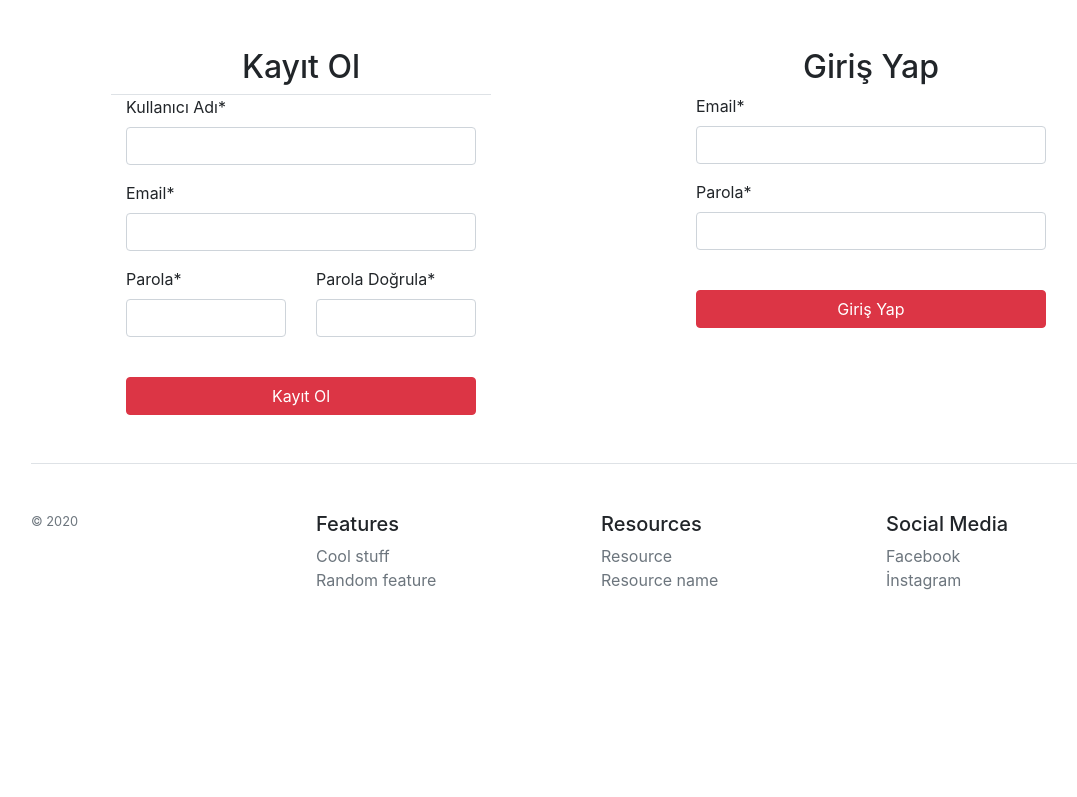
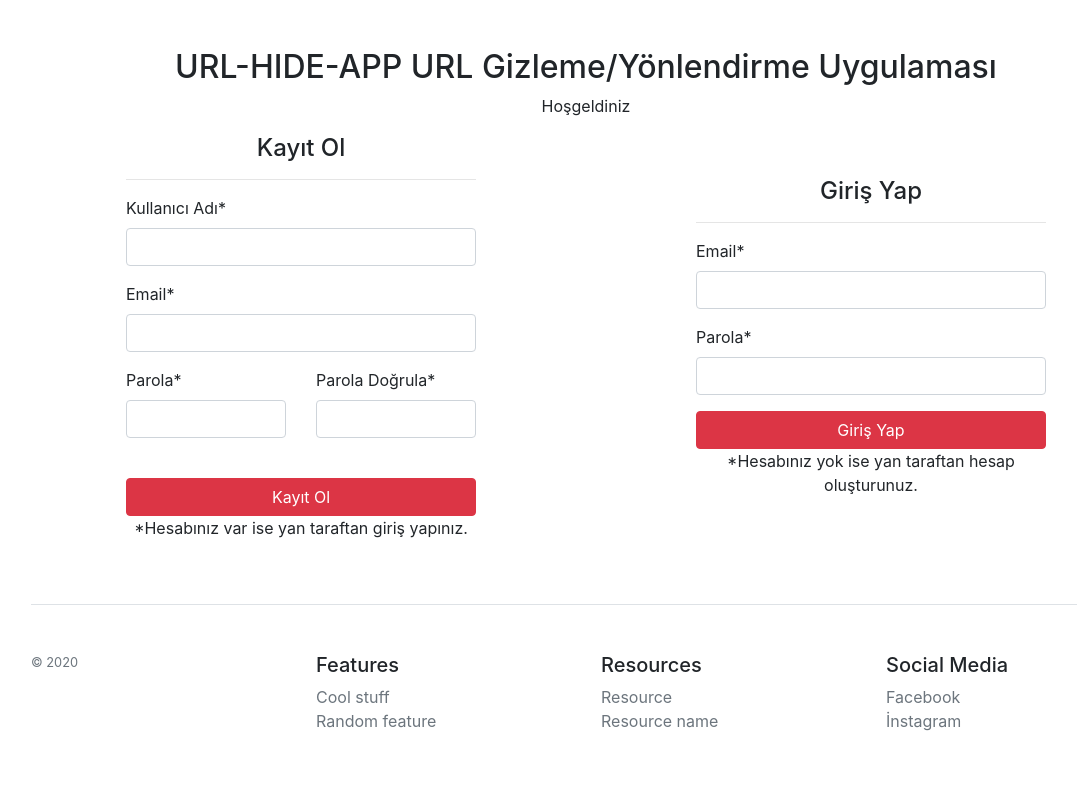
Before and after one commit to eibrahimarisoy/url-hide-app, a Django app: page / in a window 1280 px wide. Shown: the part 56-853 px from the top of the page, without its empty margins (54-1131 px from the left). Before the commit the page ends 646 px from the top, so only its background shows below. Run offline with Django 3.2, Linux system fonts and the light colour scheme; some libraries are stand-ins or nearby versions.

Commit message:
updated index page frontend

```diff
--- a/templates/page/index.html
+++ b/templates/page/index.html
@@ -5,15 +5,23 @@
 
 
 {% block content %}
+<div class="container mt-5">
+  <div class="row">
+    <div class="col text-center">
+       <h2> URL-HIDE-APP URL Gizleme/Yönlendirme Uygulaması</h2>
+       <p>Hoşgeldiniz</p>
+    </div>
+  </div>
+</div>
 
-
-<div class="container mt-5">
-  <div class="row justify-content-center">
+<div class="container">
+  <div class="row justify-content-center  align-items-center">
     <div class="col-4">
       <form method="POST">
-        <h2 class="text-center">Kayıt Ol</h2>
+        <h4 class="text-center">Kayıt Ol</h4>
+        <hr>
         {% csrf_token %}
-        <div class="row  border-top">
+        <div class="row">
           <div class="col">
             {{ register_form.username | as_crispy_field }}
           </div>
@@ -35,6 +43,7 @@
         <div class="row">
           <div class="col">
             <button formmethod="POST" formaction="{% url 'user_register' %}" type="submit" class="btn btn-block btn-md btn-danger">Kayıt Ol</button>
+            <p class="text-center">*Hesabınız var ise yan taraftan giriş yapınız.</p>
           </div>
         </div>
       </form>
@@ -44,11 +53,12 @@
     </div>
     <div class="col-4">
       <form method="POST">
-        <h2 class="text-center">Giriş Yap</h2>
+        <h4 class="text-center">Giriş Yap</h4>
+        <hr>
         {% csrf_token %}
         {{ login_form|crispy }}
-        <br>
         <button formmethod="POST" formaction="{% url 'user_login' %}" type="submit" class="btn btn-block btn-md btn-danger">Giriş Yap</button>
+        <p class="text-center">*Hesabınız yok ise yan taraftan hesap oluşturunuz.</p>
       </form>
     </div>
   </div>
```
